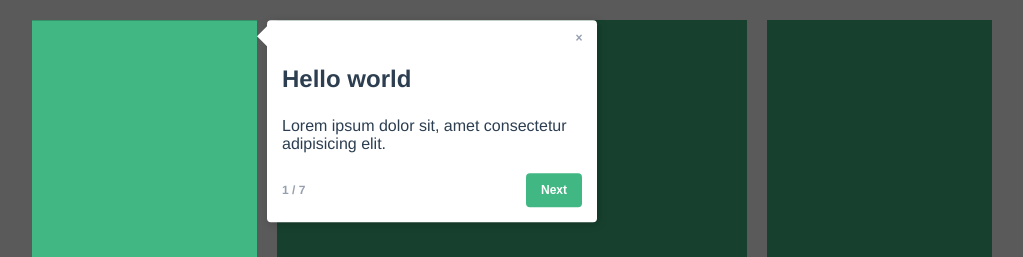
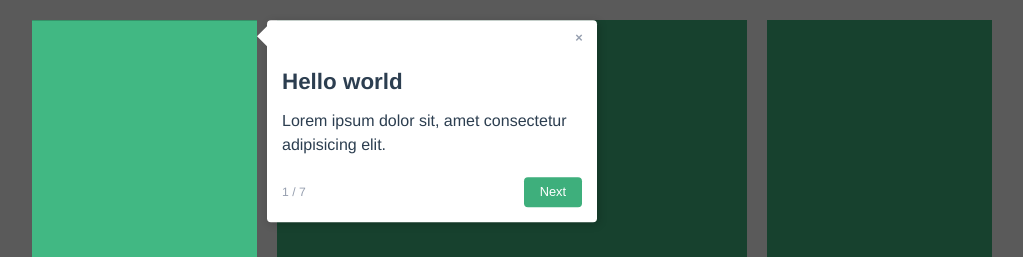
Before and after one commit to yaminncco/vue-guided-tour, a Vue app: page / in a window 1280 px wide. Both pictures are taken after a click on the link "Start the tour". Shown: the part 458-715 px from the top of the page, without its empty margins (128-1151 px from the left). Built offline with nearby package versions, Linux system fonts and the light colour scheme.

Commit message:
update popover styles

```diff
--- a/src/components/vueGuidedTour.vue
+++ b/src/components/vueGuidedTour.vue
@@ -34,29 +34,32 @@
           name="close"
         >
           <button
-            class="vgt__close vgt__btn--secondary"
+            class="vgt__close-btn"
             aria-label="close"
             @click="onCloseClick"
           >
             ×
           </button>
         </slot>
-        <slot
-          name="content"
-          v-bind="{ stepIndex: currentStepIndex }"
-        >
-          <div class="vgt__content">
+        <div class="vgt__body">
+          <slot
+            name="content"
+            v-bind="{ stepIndex: currentStepIndex }"
+          >
             <h3
               v-if="currentStep.title"
               class="vgt__title"
             >
               {{ currentStep.title }}
             </h3>
-            <div v-if="currentStep.content">
+            <div
+              v-if="currentStep.content"
+              class="vgt__content"
+            >
               {{ currentStep.content }}
             </div>
-          </div>
-        </slot>
+          </slot>
+        </div>
         <div class="vgt__footer">
           <div
             v-if="pagination"
@@ -71,21 +74,21 @@
             <div class="vgt__nav">
               <button
                 v-if="!isFirstStep"
-                class="vgt__btn vgt__btn--secondary vgt__btn--prev"
+                class="vgt__btn vgt__btn--secondary vgt__prev-btn"
                 @click="onPrev"
               >
                 Prev
               </button>
               <button
                 v-if="isLastStep"
-                class="vgt__btn vgt__btn--primary"
+                class="vgt__btn vgt__btn--primary vgt__end-btn"
                 @click="onEnd"
               >
                 End
               </button>
               <button
                 v-else
-                class="vgt__btn vgt__btn--primary vgt__btn--next"
+                class="vgt__btn vgt__btn--primary vgt__next-btn"
                 @click="onNext"
               >
                 Next
@@ -450,66 +453,89 @@ function useHightlight () {
 }
 */
 
-.vgt__title {
-  font-size: 24px;
-}
-.vgt__content {
+.vgt__body {
+  line-height: 1.5;
   margin-top: 30px;
   margin-bottom: 20px;
 }
+.vgt__title {
+  font-size: 1.4rem;
+  margin-top: 0;
+  margin-bottom: 10px;
+}
+.vgt__content {
+  font-size: 1rem;
+  margin: 0;
+}
+
 .vgt__footer {
   display: flex;
   align-items: center;
 }
 .vgt__pages {
-  font-size: 12px;
-  font-weight: 700;
+  font-size: 0.76rem;
+  font-weight: 500;
   color: #969faf;
 }
 .vgt__nav {
   margin-left: auto;
 }
 .vgt__btn {
-  padding: 10px 15px;
-  height: auto;
-  width: auto;
-  border: none;
-  border-radius: 4px;
   display: inline-block;
-  font-family: sans-serif;
-  font-size: 12px;
-  font-weight: 700;
+  padding: 5px 16px;
+  font-size: 0.8rem;
+  font-weight: 500;
+  line-height: 20px;
   cursor: pointer;
   text-decoration: none;
+  border-radius: 4px;
+  box-sizing: border-box;
+  border: none;
+  transition: background-color .1s ease, color .1s ease;
 }
 .vgt__btn--primary {
-  background: #41b883;
+  background-color: #3eaf7c;
   color: #fff;
 }
+.vgt__btn--primary:hover {
+  background-color: #4abf8a;
+}
+
 .vgt__btn--secondary {
-  background: none;
+  background-color: transparent;
   color: #969faf;
 }
+.vgt__btn--secondary:hover {
+  color: #5B6474;
+}
 
-.vgt__btn--prev {
+.vgt__prev-btn {
   margin-right: 7px;
 }
 /*
-.vgt__btn--next {}
+.vgt__next-btn {}
+.vgt__end-btn {}
 */
 
-.vgt__close {
+.vgt__close-btn {
   position: absolute;
   top: 0;
   right: 0;
   border: none;
+  background-color: transparent;
   cursor: pointer;
   font-family: Arial, Helvetica, sans-serif;
-  font-size: 12px;
+  font-size: 0.8rem;
   font-weight: 700;
   height: 36px;
   line-height: 36px;
   width: 36px;
   padding: 0;
+  margin: 0;
+  color: #969faf;
+  transition: color .1s ease;
+}
+.vgt__close-btn:hover {
+  color: #5B6474;
 }
 </style>
```
